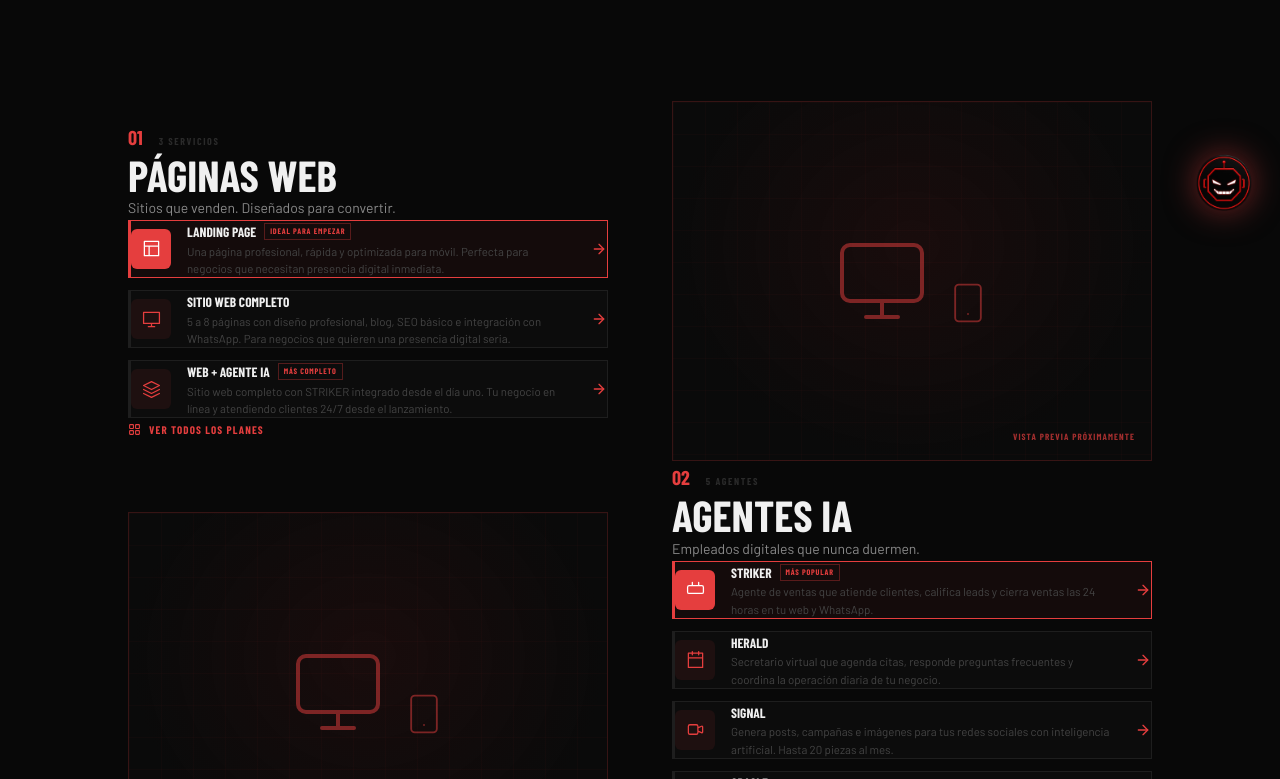
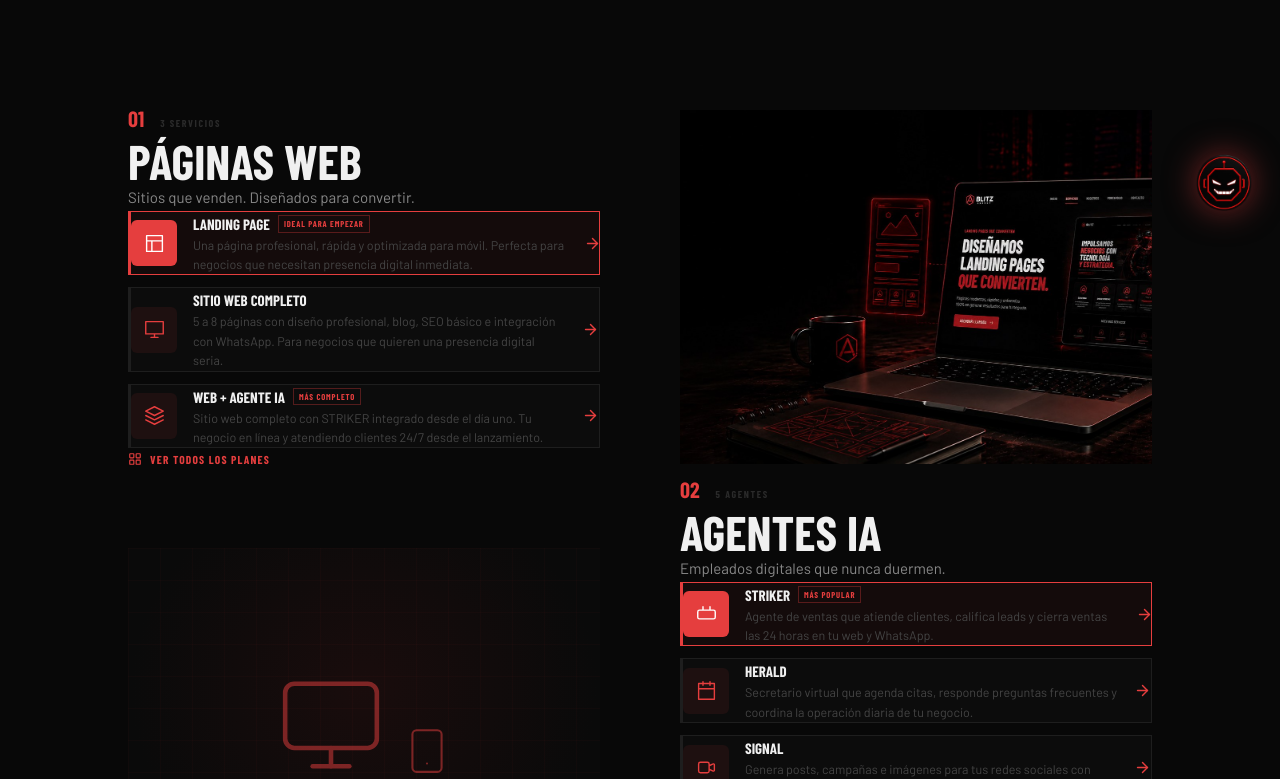
Before and after one commit to dacabrero11/blitz, a Next.js app: page /servicios in a window 1280 px wide. Shown: the part 561-1340 px from the top of the page. Built offline with nearby package versions, Linux system fonts and the light colour scheme; a web font is replaced by a local one.

Commit message:
Servicios interactivo: click en un ítem cambia la selección (ya no abre WhatsApp) y muestra su imagen sin marco a pantalla completa; secciones más grandes

```diff
--- a/components/sections/ServiciosGrid.tsx
+++ b/components/sections/ServiciosGrid.tsx
@@ -1,5 +1,7 @@
 'use client'
 
+import { useState } from 'react'
+import Image from 'next/image'
 import { Monitor, Smartphone, LayoutGrid, ArrowRight } from 'lucide-react'
 
 interface ServicioItem {
@@ -7,6 +9,7 @@ interface ServicioItem {
   descripcion: string
   tag?: string
   icon: string
+  mockupImage?: string
 }
 
 interface Categoria {
@@ -14,7 +17,6 @@ interface Categoria {
   subtitle: string
   acento: string
   count: string
-  mockupImage?: string
   items: ServicioItem[]
 }
 
@@ -30,6 +32,7 @@ const CATEGORIAS: Categoria[] = [
         descripcion: 'Una página profesional, rápida y optimizada para móvil. Perfecta para negocios que necesitan presencia digital inmediata.',
         tag: 'Ideal para empezar',
         icon: 'M3 9h18M3 3h18v18H3zM9 21V9',
+        mockupImage: '/servicios/landing-page.jpg',
       },
       {
         nombre: 'Sitio Web Completo',
@@ -138,14 +141,9 @@ const WA_URL = 'https://wa.me/50379102453?text=Hola%20Blitz%2C%20quiero%20inform
 function MockupPlaceholder({ acento }: { acento: string }) {
   return (
     <div
-      className="relative flex items-center justify-center overflow-hidden"
-      style={{
-        aspectRatio: '4 / 3',
-        background: `radial-gradient(ellipse at 50% 40%, ${acento}14, #0a0a0a 70%)`,
-        border: `1px solid ${acento}33`,
-      }}
+      className="relative flex items-center justify-center overflow-hidden w-full h-full"
+      style={{ background: `radial-gradient(ellipse at 50% 40%, ${acento}14, #0a0a0a 70%)` }}
     >
-      {/* Grid texture */}
       <div
         className="absolute inset-0 opacity-40"
         style={{
@@ -153,16 +151,119 @@ function MockupPlaceholder({ acento }: { acento: string }) {
           backgroundSize: '32px 32px',
         }}
       />
-      {/* Device silhouette */}
       <div className="relative flex items-end gap-4" style={{ zIndex: 1 }}>
-        <Monitor size={96} color={acento} strokeWidth={1} style={{ opacity: 0.5 }} />
-        <Smartphone size={44} color={acento} strokeWidth={1} style={{ opacity: 0.5, marginBottom: 4 }} />
+        <Monitor size={110} color={acento} strokeWidth={1} style={{ opacity: 0.5 }} />
+        <Smartphone size={50} color={acento} strokeWidth={1} style={{ opacity: 0.5, marginBottom: 4 }} />
       </div>
       <div
-        className="absolute bottom-4 right-4 font-display font-bold uppercase"
-        style={{ fontSize: 9, letterSpacing: '0.12em', color: acento, opacity: 0.7 }}
+        className="absolute bottom-5 right-5 font-display font-bold uppercase"
+        style={{ fontSize: 10, letterSpacing: '0.12em', color: acento, opacity: 0.7 }}
       >
         Vista previa próximamente
+      </div>
+    </div>
+  )
+}
+
+function CategoriaBlock({ cat, index }: { cat: Categoria; index: number }) {
+  const [selected, setSelected] = useState(0)
+  const active = cat.items[selected]
+
+  return (
+    <div className="grid grid-cols-1 lg:grid-cols-2 gap-12 lg:gap-20 items-center mb-28 last:mb-0">
+      {/* Text column */}
+      <div className={index % 2 === 1 ? 'lg:order-2' : ''}>
+        <div className="flex items-baseline gap-4 mb-2">
+          <span className="font-display font-black" style={{ fontSize: 22, color: cat.acento }}>
+            {String(index + 1).padStart(2, '0')}
+          </span>
+          <span className="font-display font-bold uppercase" style={{ fontSize: 10, letterSpacing: '0.16em', color: 'var(--gray-3)' }}>
+            {cat.count}
+          </span>
+        </div>
+        <h2 className="font-display font-black uppercase mb-3" style={{ fontSize: 'clamp(32px, 3.8vw, 50px)', color: 'var(--white)', lineHeight: 1 }}>
+          {cat.nombre}
+        </h2>
+        <p className="mb-9" style={{ fontSize: 15, color: 'var(--gray-1)', lineHeight: 1.7, maxWidth: 460 }}>
+          {cat.subtitle}
+        </p>
+
+        <div className="flex flex-col gap-3 mb-7">
+          {cat.items.map((item, idx) => {
+            const highlighted = selected === idx
+            return (
+              <button
+                key={item.nombre}
+                onClick={() => setSelected(idx)}
+                className="group flex items-center gap-4 p-5 text-left transition-all duration-200"
+                style={{
+                  background: highlighted ? `${cat.acento}0d` : 'var(--black-2)',
+                  border: `1px solid ${highlighted ? cat.acento : 'var(--border)'}`,
+                  borderLeft: `3px solid ${highlighted ? cat.acento : 'var(--border)'}`,
+                }}
+              >
+                <div
+                  className="flex items-center justify-center flex-shrink-0"
+                  style={{
+                    width: 46, height: 46,
+                    background: highlighted ? cat.acento : `${cat.acento}15`,
+                    borderRadius: 6,
+                  }}
+                >
+                  <svg width="21" height="21" viewBox="0 0 24 24" fill="none" stroke={highlighted ? '#fff' : cat.acento} strokeWidth="1.6" strokeLinecap="round" strokeLinejoin="round">
+                    <path d={item.icon} />
+                  </svg>
+                </div>
+                <div className="flex-1 min-w-0">
+                  <div className="flex items-center gap-2 mb-0.5">
+                    <span className="font-display font-bold uppercase" style={{ fontSize: 15, color: 'var(--white)' }}>
+                      {item.nombre}
+                    </span>
+                    {item.tag && (
+                      <span
+                        className="font-display font-bold uppercase flex-shrink-0"
+                        style={{ fontSize: 8.5, letterSpacing: '0.1em', color: cat.acento, border: `1px solid ${cat.acento}55`, padding: '1px 5px' }}
+                      >
+                        {item.tag}
+                      </span>
+                    )}
+                  </div>
+                  <p style={{ fontSize: 12.5, color: 'var(--gray-2)', lineHeight: 1.55 }}>
+                    {item.descripcion}
+                  </p>
+                </div>
+                <ArrowRight
+                  size={17}
+                  color={cat.acento}
+                  className="flex-shrink-0 transition-transform"
+                  style={{ transform: highlighted ? 'translateX(2px)' : undefined }}
+                />
+              </button>
+            )
+          })}
+        </div>
+
+        <a
+          href={WA_URL}
+          target="_blank"
+          rel="noopener noreferrer"
+          className="inline-flex items-center gap-2 font-display font-bold uppercase transition-opacity hover:opacity-75"
+          style={{ fontSize: 11.5, letterSpacing: '0.1em', color: cat.acento }}
+        >
+          <LayoutGrid size={14} />
+          Ver todos los planes
+        </a>
+      </div>
+
+      {/* Mockup column — the selected item's own image, edge to edge, no frame */}
+      <div className={index % 2 === 1 ? 'lg:order-1' : ''}>
+        <div className="relative w-full overflow-hidden" style={{ aspectRatio: '4 / 3' }}>
+          {active.mockupImage ? (
+            <Image src={active.mockupImage} alt={active.nombre} fill style={{ objectFit: 'cover' }} />
+          ) : (
+            <MockupPlaceholder acento={cat.acento} />
+          )}
+        </div>
       </div>
     </div>
   )
@@ -173,105 +274,7 @@ export function ServiciosGrid() {
     <section className="section-padding" style={{ borderBottom: '1px solid var(--border-2)' }}>
       <div className="container">
         {CATEGORIAS.map((cat, i) => (
-          <div
-            key={cat.nombre}
-            className="grid grid-cols-1 lg:grid-cols-2 gap-10 lg:gap-16 items-center mb-24 last:mb-0"
-          >
-            {/* Text column */}
-            <div className={i % 2 === 1 ? 'lg:order-2' : ''}>
-              <div className="flex items-baseline gap-4 mb-2">
-                <span className="font-display font-black" style={{ fontSize: 20, color: cat.acento }}>
-                  {String(i + 1).padStart(2, '0')}
-                </span>
-                <span className="font-display font-bold uppercase" style={{ fontSize: 10, letterSpacing: '0.16em', color: 'var(--gray-3)' }}>
-                  {cat.count}
-                </span>
-              </div>
-              <h2 className="font-display font-black uppercase mb-2" style={{ fontSize: 'clamp(28px, 3.4vw, 44px)', color: 'var(--white)', lineHeight: 1 }}>
-                {cat.nombre}
-              </h2>
-              <p className="mb-8" style={{ fontSize: 14, color: 'var(--gray-1)', lineHeight: 1.7, maxWidth: 440 }}>
-                {cat.subtitle}
-              </p>
-
-              <div className="flex flex-col gap-3 mb-6">
-                {cat.items.map((item, idx) => {
-                  const highlighted = idx === 0
-                  return (
-                    <a
-                      key={item.nombre}
-                      href={WA_URL}
-                      target="_blank"
-                      rel="noopener noreferrer"
-                      className="group flex items-center gap-4 p-4 transition-all duration-200"
-                      style={{
-                        background: highlighted ? `${cat.acento}0d` : 'var(--black-2)',
-                        border: `1px solid ${highlighted ? cat.acento : 'var(--border)'}`,
-                        borderLeft: `3px solid ${highlighted ? cat.acento : 'var(--border)'}`,
-                      }}
-                    >
-                      <div
-                        className="flex items-center justify-center flex-shrink-0"
-                        style={{
-                          width: 40, height: 40,
-                          background: highlighted ? cat.acento : `${cat.acento}15`,
-                          borderRadius: 6,
-                        }}
-                      >
-                        <svg width="19" height="19" viewBox="0 0 24 24" fill="none" stroke={highlighted ? '#fff' : cat.acento} strokeWidth="1.6" strokeLinecap="round" strokeLinejoin="round">
-                          <path d={item.icon} />
-                        </svg>
-                      </div>
-                      <div className="flex-1 min-w-0">
-                        <div className="flex items-center gap-2 mb-0.5">
-                          <span className="font-display font-bold uppercase" style={{ fontSize: 13.5, color: 'var(--white)' }}>
-                            {item.nombre}
-                          </span>
-                          {item.tag && (
-                            <span
-                              className="font-display font-bold uppercase flex-shrink-0"
-                              style={{ fontSize: 8, letterSpacing: '0.1em', color: cat.acento, border: `1px solid ${cat.acento}55`, padding: '1px 5px' }}
-                            >
-                              {item.tag}
-                            </span>
-                          )}
-                        </div>
-                        <p style={{ fontSize: 11.5, color: 'var(--gray-2)', lineHeight: 1.5 }}>
-                          {item.descripcion}
-                        </p>
-                      </div>
-                      <ArrowRight
-                        size={16}
-                        color={cat.acento}
-                        className="flex-shrink-0 transition-transform group-hover:translate-x-1"
-                      />
-                    </a>
-                  )
-                })}
-              </div>
-
-              <a
-                href={WA_URL}
-                target="_blank"
-                rel="noopener noreferrer"
-                className="inline-flex items-center gap-2 font-display font-bold uppercase transition-opacity hover:opacity-75"
-                style={{ fontSize: 11, letterSpacing: '0.1em', color: cat.acento }}
-              >
-                <LayoutGrid size={13} />
-                Ver todos los planes
-              </a>
-            </div>
-
-            {/* Mockup column */}
-            <div className={i % 2 === 1 ? 'lg:order-1' : ''}>
-              {cat.mockupImage ? (
-                // eslint-disable-next-line @next/next/no-img-element
-                <img src={cat.mockupImage} alt={cat.nombre} className="w-full h-auto" />
-              ) : (
-                <MockupPlaceholder acento={cat.acento} />
-              )}
-            </div>
-          </div>
+          <CategoriaBlock key={cat.nombre} cat={cat} index={i} />
         ))}
 
         {/* Bottom CTA */}
```
Also changed, not shown: public/servicios/landing-page.jpg (added).
